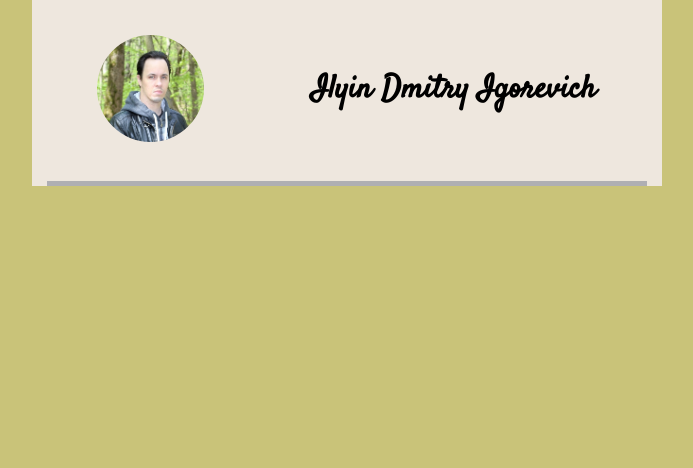
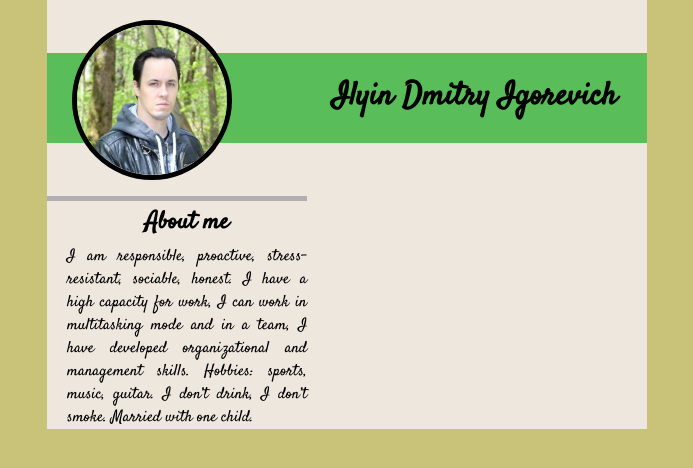
Before and after one commit to Mowgle88/rsschool-cv, a plain HTML site: page index.html in a window 1280 px wide. Shown: the whole page, without its empty margins (293-986 px from the left). Drawn offline with Linux system fonts and the light colour scheme.

Commit message:
feat: add section

```diff
--- a/css/style.css
+++ b/css/style.css
@@ -10,23 +10,29 @@ body {
 .container {
     max-width: 100%;
     width: 600px;
+    max-height: 900px;
     background-color: rgb(238, 231, 222);
     margin: 0 auto;
-    padding: 0 15px;
 }
 
 .header_img {
-    margin-left: 50px;
+    position: absolute;
+    top: 20px;
+    margin-left: 25px;
 }
 
 .my_img {
-    width: 50%;
-    border-radius: 100px;
+    border: 5px solid;
+    width: 150px;
+    border-radius: 85px;
 }
 
 .my_name {
+    background-color: #59bd59;
     width: 100%;
-    margin-right: 50px;
+    margin: 18px 0;
+    padding: 0 30px;
+    text-align: right;
 }
 
 .name {
@@ -38,6 +44,23 @@ body {
     justify-content: space-between;
     align-items: center;
     padding: 35px 0;
+}
 
-    border-bottom: 5px solid #afafb3;
+.about_me_inner {
+    border-top: 5px solid #afafb3;
+    display: flex;
+    flex-direction: column;
+    font-family: 'Satisfy', cursive;
+    width: 40%;
+    padding-left: 20px;
 }
+
+h2 {
+    margin: 5px 0;
+    text-align: center;
+}
+
+p {
+    margin: 0;
+    text-align: justify;
+}
--- a/index.html
+++ b/index.html
@@ -26,5 +26,16 @@
         </div>
     </header>
 
+    <section class="about_me">
+        <div class="container">
+            <div class="about_me_inner">
+                <h2>About me</h2>
+                <p>I am responsible, proactive, stress-resistant, sociable, honest. I have a high capacity for work, I can work in multitasking mode and in a team, I have developed organizational and management skills. Hobbies: sports, music, guitar. I don’t drink, I don’t smoke.
+                    Married with one child.</p>
+
+            </div>
+        </div>
+    </section>
+
 </body>
 </html>
```
